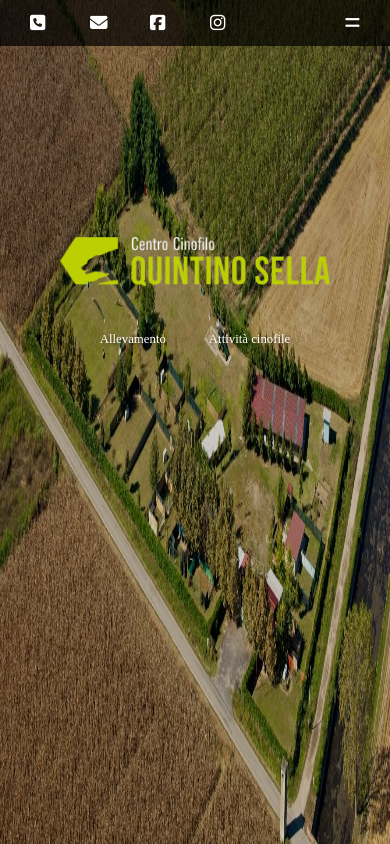
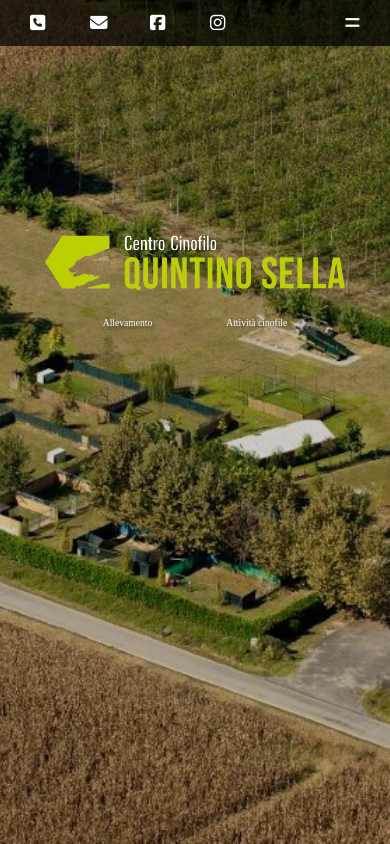
Before and after one commit to Ruggi1999/Ruggi1999.github.io, a PHP site: page / in a window 390 px wide. Run offline with PHP 8.4, Linux system fonts and the light colour scheme; some libraries are stand-ins or nearby versions.

Commit message:
initial commit

```diff
--- a/CSS/index.css
+++ b/CSS/index.css
@@ -323,7 +323,8 @@ body {
 
     display: block;
 
-    filter: brightness(0.8);}
+    filter: brightness(0.8);
+    object-fit: cover;}
 /* OOOOOOOOOOOOOOOOOOOOOOOOOOOOOOOOOOOOOOOOOOOOOOOOOOOOOOOOOOOOOOOOOOOOOOOOOOOOOOOOOOOOOO */
 .div-002 {
     position: absolute;
@@ -354,30 +355,95 @@ body {
 
     text-decoration: none;
 
-    margin-left: 5vw;
-
-    margin-right: 5vw;
+    margin: 10px 35px;
 
     color: #ffffff;
 
     text-shadow: 2px 2px 4px rgba(0, 0, 0, 0.5); }
 /* OOOOOOOOOOOOOOOOOOOOOOOOOOOOOOOOOOOOOOOOOOOOOOOOOOOOOOOOOOOOOOOOOOOOOOOOOOOOOOOOOOOOOO */
-.div-003 a:hover { text-decoration: underline; }
+
+.div-003 a {
+     /* Mostra le ancore come blocchi separati */
+    text-align: center; /* Centra il testo orizzontalmente */
+    padding: 5px 0; /* Aggiungi spazio tra le ancore */
+    position: relative; /* Posizione relativa per l'effetto bounce */
+}
+
+.div-003 a i {
+    width: 100%;
+    position: absolute;
+    bottom: -20px; /* Sposta l'icona verso il basso per nasconderla */
+    left: 0%;
+    transform: translateX(-50%);
+    opacity: 0; /* Nascondi l'icona */
+    transition: bottom 0.3s, opacity 0.3s; /* Aggiungi una transizione */
+}
+
+.div-003 a:hover i {
+    bottom: -50px; /* Mostra l'icona spostandola verso l'alto */
+    opacity: 1; /* Rendi visibile l'icona */
+}
+
+@keyframes bounce {
+    0%, 20%, 50%, 80%, 100% {
+        transform: translateY(0);
+    }
+    40% {
+        transform: translateY(-20px);
+    }
+    60% {
+        transform: translateY(-10px);
+    }
+}
+
+
 /* OOOOOOOOOOOOOOOOOOOOOOOOOOOOOOOOOOOOOOOOOOOOOOOOOOOOOOOOOOOOOOOOOOOOOOOOOOOOOOOOOOOOOO */
-/* PER FINESTRE CON LARGHEZZA MASSIMA DI 510PX */
-@media (max-width: 510px) {.div-002 img {width: 270px;}}
+/* PER FINESTRE CON LARGHEZZA MASSIMA DI 410PX */
+@media (max-width: 410px) {
+    .div-002 img {
+        width: 300px; } }
+/* PER FINESTRE CON LARGHEZZA MINIMA DI 411PX E MASSIMA DI 510PX */
+@media (min-width: 411px) and (max-width: 510px) {
+    .div-002 img {
+        width: 400px; } }
 /* PER FINESTRE CON LARGHEZZA MINIMA DI 511PX E MASSIMA DI 767PX */
-@media (min-width: 511px) and (max-width: 767px) {.div-002 img {width: 350px;}}
+@media (min-width: 511px) and (max-width: 767px) {
+    .div-002 img {
+        width: 450px; } }
 /* PER FINESTRE CON LARGHEZZA MINIMA DI 768PX E MASSIMA DI 1023PX */
-@media (min-width: 768px) and (max-width: 1023px) {.div-002 img {width: 600px;}}
+@media (min-width: 768px) and (max-width: 1023px) {
+    .div-002 img {
+        width: 650px; } }
 /* PER FINESTRE CON LARGHEZZA MINIMA DI 1024PX */
-@media (min-width: 1024px) {.div-002 img {width: 800px;}}
+@media (min-width: 1024px) {
+    .div-002 img {
+        width: 800px; } }
 /* OOOOOOOOOOOOOOOOOOOOOOOOOOOOOOOOOOOOOOOOOOOOOOOOOOOOOOOOOOOOOOOOOOOOOOOOOOOOOOOOOOOOOO */
-/* PER FINESTRE CON LARGHEZZA MASSIMA DI 510PX */
-@media (max-width: 510px) {.div-003 a {font-size: 0.8em;} .div-003 {top: 40%;}}
+/* PER FINESTRE CON LARGHEZZA MASSIMA DI 410PX */
+@media (max-width: 410px) {
+    .div-003 a {
+        font-size: 0.6em; }
+    .div-003 {
+        top: 38%; } }
+/* PER FINESTRE CON LARGHEZZA MINIMA DI 411PX E MASSIMA DI 510PX */
+@media (min-width: 411px) and (max-width: 510px) {
+    .div-003 a {
+        font-size: 0.8em; }
+    .div-003 {
+        top: 40%; } }
 /* PER FINESTRE CON LARGHEZZA MINIMA DI 511PX E MASSIMA DI 767PX */
-@media (min-width: 511px) and (max-width: 767px) {.div-003 a {font-size: 1em;} .div-003 {top: 42.5%;} }
+@media (min-width: 511px) and (max-width: 767px) {
+    .div-003 a {
+        font-size: 1em; }
+    .div-003 {
+        top: 42.5%; } }
 /* PER FINESTRE CON LARGHEZZA MINIMA DI 768PX E MASSIMA DI 1023PX */
-@media (min-width: 768px) and (max-width: 1023px) {.div-003 a {font-size: 1.5em;}}
+@media (min-width: 768px) and (max-width: 1023px) {
+    .div-003 a {
+        font-size: 1.5em; } }
 /* PER FINESTRE CON LARGHEZZA MINIMA DI 1024PX */
-@media (min-width: 1024px) {.div-003 a {font-size: 2em; margin: 100px;} .div-003 {top: 60%;}}
+@media (min-width: 1024px) {
+    .div-003 a {
+        font-size: 2em; }
+    .div-003 {
+        top: 60%; } }
--- a/index.html
+++ b/index.php
@@ -86,9 +86,9 @@
 
         <div class="div-003">
 
-            <a href="">Allevamento</a>
+            <a href="">Allevamento<i class="fa-solid fa-arrow-down fa-bounce" style="color: #ffffff;"></i></a>
 
-            <a href="">Attività cinofile</a>
+            <a href="">Attività cinofile<i class="fa-solid fa-arrow-down fa-bounce" style="color: #ffffff;"></i></a>
 
         </div>
 
```
